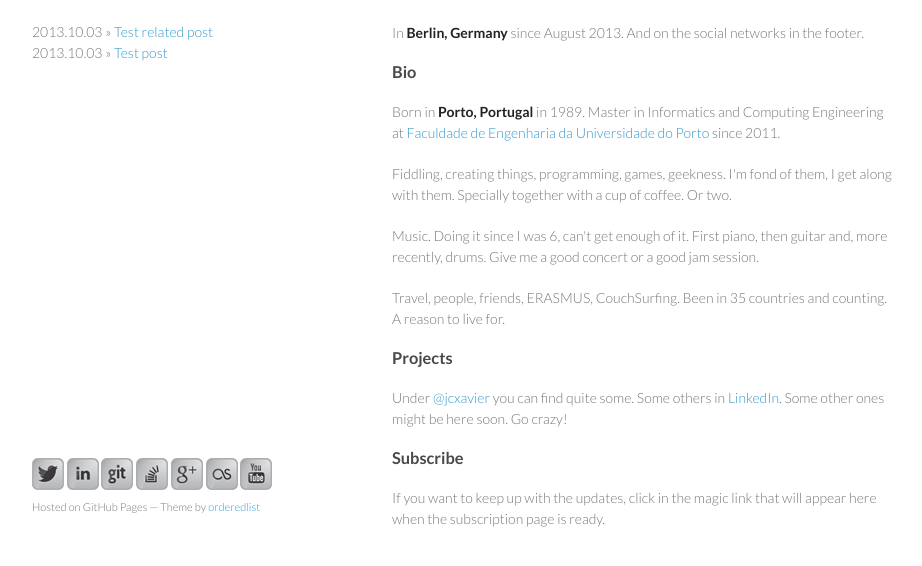
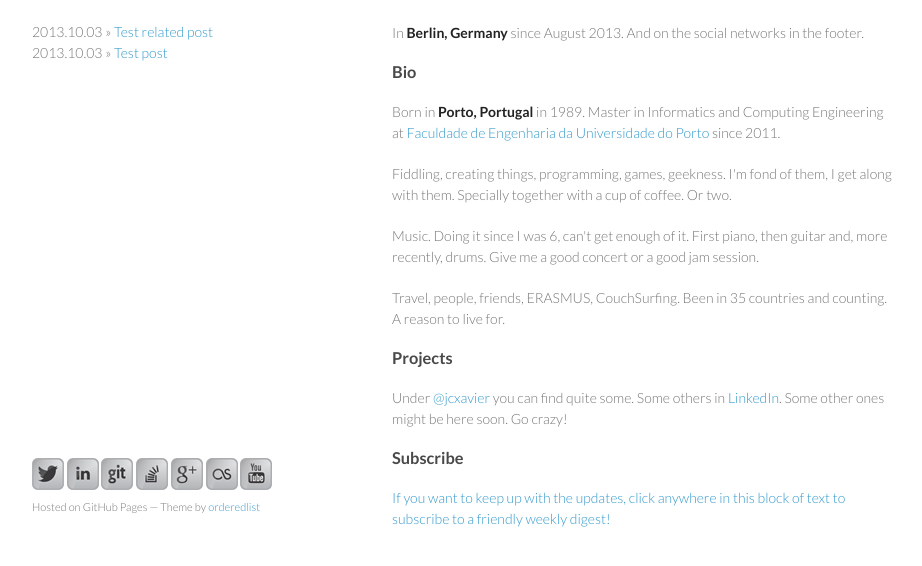
Before and after one commit to jcxavier/jcxavier.github.io, a Jekyll site: the page built from index.html, in a window 1280 px wide, cut to the strip 314-913 px from the top of the page. Shown: the top 566 px of the strip, without its empty margins (178-1100 px from the left). Built offline with Jekyll 4.4.1, drawn with Linux system fonts in a browser that asks for light colours; Markdown is read by kramdown in place of the engine named in the settings.

Commit message:
added subscription link

```diff
--- a/index.html
+++ b/index.html
@@ -24,4 +24,4 @@ title: jcxavierdotcom
 <p>Under <a href="https://github.com/jcxavier">@jcxavier</a> you can find quite some. Some others in <a href="http://www.linkedin.com/in/jcxavier">LinkedIn</a>. Some other ones might be here soon. Go crazy!</p>
 
 <h3><a name="subscribe" class="anchor" href="#subscribe"></a>Subscribe</h3>
-<p>If you want to keep up with the updates, click in the magic link that will appear here when the subscription page is ready.</p>
+<p><a href="http://eepurl.com/Gp_Xn">If you want to keep up with the updates, click anywhere in this block of text to subscribe to a friendly weekly digest!</a></p>
```
Also changed, not shown: _layouts/base.html (line endings or trailing spaces).
